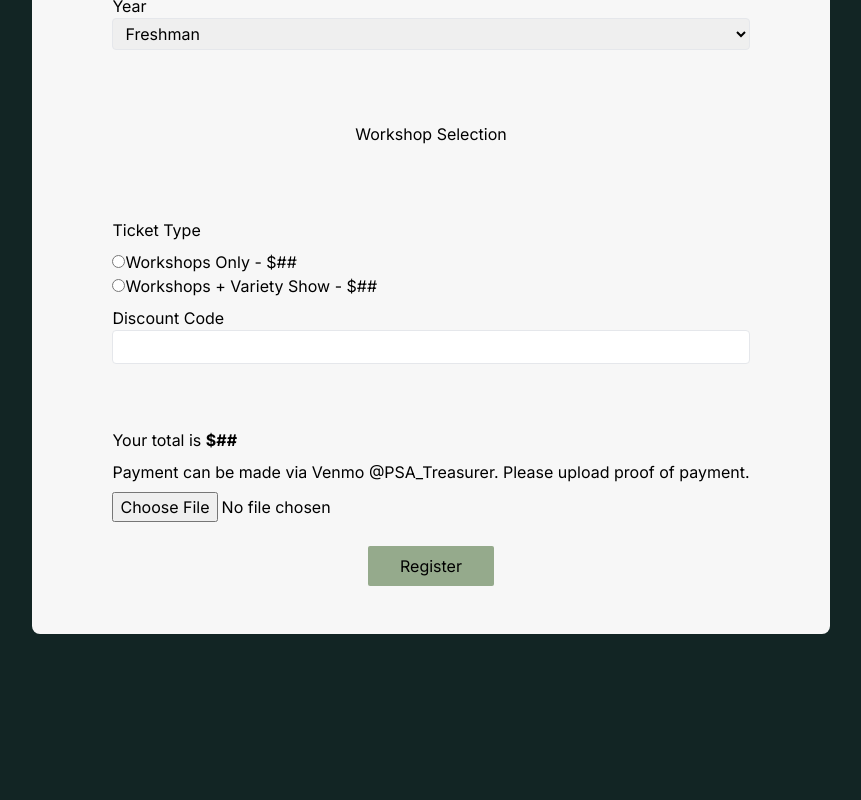
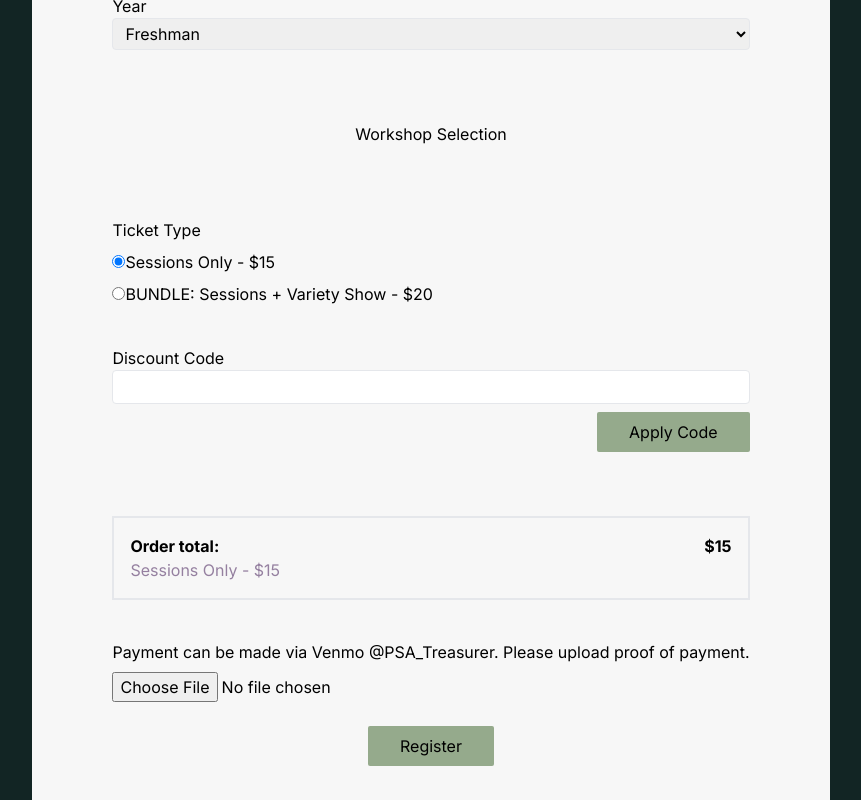
Before and after one commit to filipinx-americans-coming-together/fact-website-frontend, a Next.js app: page /my-fact/register in a window 1280 px wide. Shown: the part 592-1392 px from the top of the page, without its empty margins (209-1070 px from the left). Before the commit the page ends 1250 px from the top, so only its background shows below. Built offline with nearby package versions, Linux system fonts and the light colour scheme; no server answers.

Commit message:
added functioning price calculation

```diff
--- a/src/app/my-fact/register/page.tsx
+++ b/src/app/my-fact/register/page.tsx
@@ -6,12 +6,16 @@ import SchoolSelect from "@/components/ui/SchoolSelect";
 import Select from "@/components/ui/Select";
 import TextInput from "@/components/ui/TextInput";
 import WorkshopSelect from "@/components/ui/WorkshopSelect";
+
 import { registrationProps, useRegister } from "@/hooks/api/useRegister";
 import { useState } from "react";
 
+import ticketTypes from "./ticketTypes.json";
+import InteractiveButton from "@/components/ui/InteractiveButton";
+
 export default function Register() {
     const { register, isSuccess, isPending, error } = useRegister();
-    const [formData, setFormData] = useState<Object>({
+    const [formData, setFormData] = useState<{ [key: string]: any }>({
         f_name: "",
         l_name: "",
         email: "",
@@ -22,7 +26,39 @@ export default function Register() {
         workshop_1_id: -1,
         workshop_2_id: -1,
         workshop_3_id: -1,
+        discount: "",
     });
+
+    const [ticketSelection, setTicketSelection] = useState<{
+        id: number;
+        label: string;
+        value: number;
+    }>({
+        id: 0,
+        label: ticketTypes.ticketTypes[0].label,
+        value: parseInt(ticketTypes.ticketTypes[0].price),
+    });
+
+    const [validDiscount, setValidDiscount] = useState<{
+        code: string;
+        value: number;
+    }>();
+
+    // TODO replace with server call to verify code
+    const discounts: { [key: string]: number } = {
+        FACILITATOR: 20,
+        DISCOUNT10: 10,
+    };
+
+    function validateDiscount(code: string): void {
+        const capitalCode = code.toUpperCase();
+
+        if (discounts[capitalCode]) {
+            setValidDiscount({ code: code, value: discounts[capitalCode] });
+        } else {
+            setValidDiscount(undefined);
+        }
+    }
 
     if (isSuccess) {
         window.location.href = "/my-fact/dashboard";
@@ -34,8 +70,7 @@ export default function Register() {
             <FormContainer
                 submitText="Register"
                 formName="registerForm"
-                onSubmit={(event) => {
-                    console.log(formData);
+                onSubmit={() => {
                     register(formData as registrationProps);
                 }}
                 isLoading={isPending}
@@ -99,24 +134,80 @@ export default function Register() {
 
                 <div className="text-left flex flex-col gap-2 w-full">
                     <div>Ticket Type</div>
-                    <div>
-                        <input type="radio" name="ticket" />
-                        <label>Workshops Only - $##</label>
-                        <br />
-                        <input type="radio" name="ticket" />
-                        <label>Workshops + Variety Show - $##</label>
+                    <div className="flex flex-col gap-2 items-start">
+                        {ticketTypes.ticketTypes.map(
+                            (type: { label: string; price: string }, idx) => (
+                                <button
+                                    className="hover:cursor-pointer"
+                                    key={idx}
+                                    onClick={(event) => {
+                                        event.preventDefault();
+
+                                        setTicketSelection({
+                                            id: idx,
+                                            label: type.label,
+                                            value: parseInt(type.price),
+                                        });
+                                    }}
+                                >
+                                    <input
+                                        type="radio"
+                                        name="ticket"
+                                        checked={idx == ticketSelection.id}
+                                        readOnly
+                                    />
+                                    <label>
+                                        {type.label} - ${type.price}
+                                    </label>
+                                </button>
+                            )
+                        )}
                     </div>
+
+                    <br />
 
                     <TextInput
                         label="Discount Code"
                         id="discount"
                         setState={setFormData}
                     />
+                    <div className="flex justify-end">
+                        <InteractiveButton
+                            text="Apply Code"
+                            onClick={() => {
+                                console.log(validDiscount);
+                                validateDiscount(formData["discount"]);
+                            }}
+                        />
+                    </div>
+
                     <br />
                     <br />
-                    <p>
-                        Your total is <span className="font-bold">$##</span>
-                    </p>
+                    <div className="border-2 p-4">
+                        {" "}
+                        <p className="flex justify-between font-bold">
+                            Order total:
+                            <span>
+                                $
+                                {Math.max(
+                                    0,
+                                    ticketSelection.value -
+                                        (validDiscount?.value ?? 0)
+                                )}
+                            </span>
+                        </p>
+                        <p className="text-highlight-2-secondary">
+                            {ticketSelection.label} - ${ticketSelection.value}
+                        </p>
+                        {validDiscount && (
+                            <p className="text-highlight-2-secondary">
+                                Discount code {validDiscount.code.toUpperCase()}{" "}
+                                applied
+                            </p>
+                        )}
+                    </div>
+
+                    <br />
                     <div>
                         Payment can be made via Venmo @PSA_Treasurer. Please
                         upload proof of payment.
--- /dev/null
+++ b/src/app/my-fact/register/ticketTypes.json
@@ -0,0 +1,6 @@
+{
+    "ticketTypes": [
+        { "label": "Sessions Only", "price": "15" },
+        { "label": "BUNDLE: Sessions + Variety Show", "price": "20" }
+    ]
+}
--- a/src/components/ui/InteractiveButton.tsx
+++ b/src/components/ui/InteractiveButton.tsx
@@ -16,7 +16,10 @@ export default function InteractiveButton({
     return (
         <button
             className="bg-highlight-primary px-8 py-2 rounded-sm hover:bg-highlight-secondary"
-      onClick={() => onClick()}
+            onClick={(event) => {
+                event.preventDefault();
+                onClick();
+            }}
         >
             {text}
         </button>
--- a/src/components/ui/Select.tsx
+++ b/src/components/ui/Select.tsx
@@ -36,7 +36,6 @@ function Select<T>(props: SelectProps) {
                 defaultValue={props.defaultValue ? props.defaultValue : 1}
                 onChange={(event) => {
                     const value = event.currentTarget.value;
-                    console.log("selecting: ", value);
                     props.setState((prevState: Object) => ({
                         ...prevState,
                         [props.id]: value,
--- a/src/components/ui/WorkshopSelect.tsx
+++ b/src/components/ui/WorkshopSelect.tsx
@@ -37,7 +37,6 @@ function WorkshopSelect(props: WorkshopSelectProps) {
                             workshop.session == props.session
                     )
                     .map((workshop) => {
-                        console.log("setting workshop value", workshop.id);
                         return (
                             <option
                                 className="py-1 px-2"
```
Lines whose indentation alone changed are shown as unchanged.
